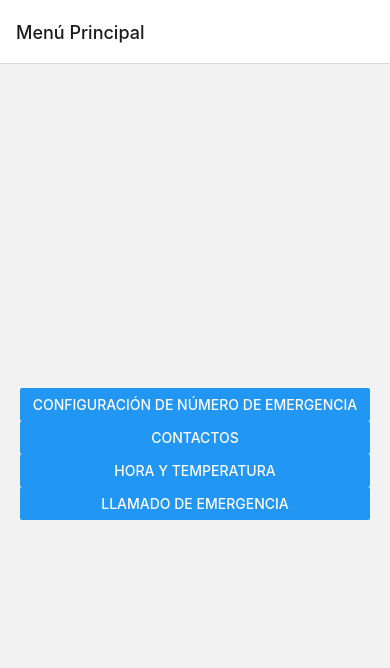
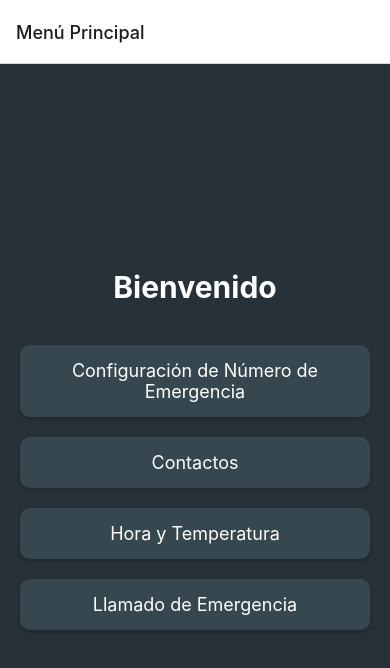
Before and after one commit to tominaccache/funcionalidades, a React Native app: screen / in a window 390 px wide. Shown: the top 668 px of the page. Built offline with nearby package versions, Linux system fonts and the light colour scheme.

Commit message:
contactos y conf nE terminado

```diff
--- a/components/configuracionNumero/configuracionNumero.js
+++ b/components/configuracionNumero/configuracionNumero.js
@@ -1,27 +1,101 @@
-import React, { useState } from 'react';
-import { View, TextInput, Button, AsyncStorage, Text } from 'react-native';
+import React, { useState, useEffect } from 'react';
+import { View, TextInput, Button, StyleSheet, Alert, Text  } from 'react-native';
+import AsyncStorage from '@react-native-async-storage/async-storage';
 
-const ConfiguracionNumero = () => {
-  const [numero, setNumero] = useState('');
-  const [guardado, setGuardado] = useState('');
+const ConfiguracionNumeroEmergencia = () => {
+  const [numeroEmergencia, setNumeroEmergencia] = useState('');
 
-  const guardarNumero = async () => {
-    try {
-      await AsyncStorage.setItem('numeroEmergencia', numero);
-      setGuardado('Número guardado');
-    } catch (error) {
-      console.log(error);
+
+  useEffect(() => {
+    const cargarNumeroEmergencia = async () => {
+      try {
+        const numero = await AsyncStorage.getItem('numeroEmergencia');
+        if (numero) {
+          setNumeroEmergencia(numero);
+        }
+      } catch (error) {
+        console.log("Error al cargar el número de emergencia:", error);
+      }
+    };
+
+    cargarNumeroEmergencia();
+  }, []);
+
+
+    const validarNumero = (numero) => {
+        const formatoValido = /^\d{2}\d{4}\d{4}$/;
+        return formatoValido.test(numero);
+      };
+
+  const guardarNumeroEmergencia = async () => {
+    if (validarNumero(numeroEmergencia)) {
+      try {
+        await AsyncStorage.setItem('numeroEmergencia', numeroEmergencia);
+        Alert.alert('Éxito', 'Número de emergencia guardado correctamente');
+      } catch (error) {
+        console.log("Error al guardar el número de emergencia:", error);
+        Alert.alert('Error', 'No se pudo guardar el número de emergencia');
+      }
+    } else {
+      Alert.alert('Error', 'Por favor ingresa un número de emergencia válido en el formato 11-1234-5678');
     }
   };
 
   return (
-    <View>
-      <Text>Introduce el número de emergencia:</Text>
-      <TextInput keyboardType="phone-pad" value={numero} onChangeText={setNumero} />
-      <Button title="Guardar" onPress={guardarNumero} />
-      {guardado ? <Text>{guardado}</Text> : null}
+    <View style={styles.container}>
+     <Text style={styles.instruccion}>Ingrese numero de emergencia</Text>
+     <Text style={styles.instruccion2}>Formato: 1112345678</Text>
+      <TextInput
+        style={styles.input}
+        placeholder="Ingrese número de emergencia"
+        value={numeroEmergencia}
+        onChangeText={setNumeroEmergencia}
+        keyboardType="phone-pad"
+      />
+      <View style={styles.botonContainer}>
+        <Button
+          title="Guardar Número"
+          onPress={guardarNumeroEmergencia}
+          color="#87CEEB"
+        />
+      </View>
     </View>
   );
 };
 
-export default ConfiguracionNumero;
+const styles = StyleSheet.create({
+  container: {
+    flex: 1,
+    justifyContent: 'center',
+    padding: 20,
+    backgroundColor: '#263238',
+  },
+  input: {
+    height: 50,
+    borderColor: '#ccc',
+    borderWidth: 1,
+    paddingHorizontal: 10,
+    marginBottom: 20,
+    borderRadius: 10,
+    backgroundColor: '#FFFFFF',
+  },
+  botonContainer: {
+    borderRadius: 10,
+    overflow: 'hidden',
+  },
+  instruccion: {
+    fontSize: 22,
+    color: '#FFFFFF',
+    marginBottom: 10,
+    textAlign: 'center',
+  },
+  instruccion2: {
+    fontSize: 18,
+    color: '#808080',
+    marginBottom: 10,
+    textAlign: 'center',
+    marginBottom: '5%',
+  },
+});
+
+export default ConfiguracionNumeroEmergencia;
--- a/components/contactos/contactos.js
+++ b/components/contactos/contactos.js
@@ -1,23 +1,69 @@
-import React from 'react';
-import { View, FlatList, Text, StyleSheet } from 'react-native';
-
-const contactos = [
-  { id: '1', nombre: 'Juan Pérez', telefono: '123-456-789' },
-  { id: '2', nombre: 'Ana Gómez', telefono: '987-654-321' },
-];
+import React, { useState, useEffect } from 'react';
+import { View, Text, FlatList, StyleSheet, ActivityIndicator, Alert } from 'react-native';
+import * as Contacts from 'expo-contacts';
+import AsyncStorage from '@react-native-async-storage/async-storage';
 
 const Contactos = () => {
+  const [contactos, setContactos] = useState([]);
+  const [numeroEmergencia, setNumeroEmergencia] = useState('');
+  const [cargando, setCargando] = useState(true);
+
+  useEffect(() => {
+    const obtenerNumeroEmergencia = async () => {
+      try {
+        const numero = await AsyncStorage.getItem('numeroEmergencia');
+        setNumeroEmergencia(numero || '');
+      } catch (error) {
+        console.log("Error al obtener número de emergencia:", error);
+      }
+    };
+
+const obtenerContactos = async () => {
+      const { status } = await Contacts.requestPermissionsAsync();
+      if (status === 'granted') {
+        const { data } = await Contacts.getContactsAsync({
+          fields: [Contacts.Fields.PhoneNumbers],
+        });
+        if (data.length > 0) {
+          setContactos(data);
+        }
+      } else {
+        Alert.alert('Permiso denegado', 'No se puede acceder a los contactos');
+      }
+      setCargando(false);
+    };
+
+    obtenerNumeroEmergencia();
+    obtenerContactos();
+  }, []);
+
+
+  const renderItem = ({ item }) => {
+    const esEmergencia = item.phoneNumbers && item.phoneNumbers.some((phone) => phone.number === numeroEmergencia);
+
+    return (
+      <View style={styles.contacto}>
+        <Text style={styles.nombre}>{item.name}</Text>
+        {item.phoneNumbers && item.phoneNumbers.map((phone, index) => (
+          <Text key={index} style={styles.telefono}>
+            {phone.number} {esEmergencia && <Text style={styles.iconoEmergencia}>🚨</Text>}
+          </Text>
+        ))}
+      </View>
+    );
+  };
+
+  if (cargando) {
+    return <ActivityIndicator size="large" color="#0000ff" />;
+  }
+
   return (
     <View style={styles.container}>
       <FlatList
         data={contactos}
         keyExtractor={(item) => item.id}
-        renderItem={({ item }) => (
-          <View style={styles.contacto}>
-            <Text>{item.nombre}</Text>
-            <Text>{item.telefono}</Text>
-          </View>
-        )}
+        renderItem={renderItem}
+        ListEmptyComponent={<Text style={styles.mensajeVacio}>No hay contactos disponibles.</Text>}
       />
     </View>
   );
@@ -26,12 +72,43 @@ const Contactos = () => {
 const styles = StyleSheet.create({
     container: {
       flex: 1,
+      justifyContent: 'center',
       padding: 20,
+      backgroundColor: '#263238',
+    },
+    titulo: {
+      fontSize: 30,
+      fontWeight: 'bold',
+      marginBottom: 30,
+      textAlign: 'center',
+      color: '#FFFFFF',
     },
     contacto: {
-    padding: 10,
+      marginBottom: 15,
+    },
+    nombre: {
+      fontSize: 18,
+      fontWeight: 'bold',
+      color: '#FFFFFF',
+      textAlign:'center',
+      marginTop: '2%',
+    },
+    telefono: {
+      fontSize: 16,
+      color: '#B0BEC5',
+      textAlign:'center',
+      marginTop: '2%',
+       paddingBottom: 5,
        borderBottomWidth: 1,
-    borderBottomColor: '#ccc',
+    },
+    iconoEmergencia: {
+      color: '#FF5252',
+    },
+    mensajeVacio: {
+        fontSize: 16,
+        color: '#B0BEC5',
+        textAlign: 'center',
+        marginTop: 20,
       },
   });
 
--- a/components/horaTemperatura/horaTemperatura.js
+++ b/components/horaTemperatura/horaTemperatura.js
@@ -1,32 +1,96 @@
-import React, { useState, useEffect } from 'react';
-import { View, Text } from 'react-native';
+import React, { useEffect, useState } from 'react';
+import { View, Text, StyleSheet, ActivityIndicator } from 'react-native';
+import axios from 'axios';
+import * as Location from 'expo-location';
 
-const HoraTemperatura = () => {
-  const [temperatura, setTemperatura] = useState('');
-  const [fechaHora, setFechaHora] = useState(new Date().toLocaleString());
+const ClimaHora = () => {
+  const [temperatura, setTemperatura] = useState(null);
+  const [ubicacion, setUbicacion] = useState(null);
+  const [cargando, setCargando] = useState(true);
+  const [horaActual, setHoraActual] = useState('');
 
   useEffect(() => {
-    const obtenerTemperatura = async () => {
+    const obtenerUbicacionYClima = async () => {
+      // Obtener permisos de ubicación
+      const { status } = await Location.requestForegroundPermissionsAsync();
+      if (status !== 'granted') {
+        console.log('Permiso de ubicación no otorgado');
+        setCargando(false);
+        return;
+      }
+
+      // Obtener ubicación
+      const ubicacion = await Location.getCurrentPositionAsync({});
+      const { latitude, longitude } = ubicacion.coords;
+      setUbicacion({ latitude, longitude });
+
+      // Obtener clima
+      const apiKey = 'TU_API_KEY_AQUI'; // Reemplaza con tu clave API
       try {
-        const response = await fetch('https://api.openweathermap.org/data/2.5/weather?q=Buenos%20Aires&appid=TU_API_KEY&units=metric');
-        const data = await response.json();
-        setTemperatura(data.main.temp);
+        const respuesta = await axios.get(`https://api.openweathermap.org/data/2.5/weather?lat=${latitude}&lon=${longitude}&appid=${apiKey}&units=metric`);
+        setTemperatura(respuesta.data.main.temp);
       } catch (error) {
-        console.error(error);
+        console.log("Error al obtener clima:", error);
+      } finally {
+        setCargando(false);
       }
     };
 
-    obtenerTemperatura();
-    const intervalo = setInterval(() => setFechaHora(new Date().toLocaleString()), 1000);
-    return () => clearInterval(intervalo);
+    obtenerUbicacionYClima();
+
+    // Actualizar hora cada segundo
+    const intervalo = setInterval(() => {
+      const ahora = new Date();
+      setHoraActual(ahora.toLocaleTimeString());
+    }, 1000);
+
+    return () => clearInterval(intervalo); // Limpiar intervalo al desmontar
   }, []);
 
+  if (cargando) {
+    return <ActivityIndicator size="large" color="#0000ff" />;
+  }
+
   return (
-    <View>
-      <Text>Fecha y Hora: {fechaHora}</Text>
-      <Text>Temperatura: {temperatura} °C</Text>
+    <View style={styles.container}>
+      <Text style={styles.hora}>Hora actual: {horaActual}</Text>
+      {temperatura !== null ? (
+        <Text style={styles.temperatura}>Temperatura: {temperatura} °C</Text>
+      ) : (
+        <Text style={styles.error}>No se pudo obtener la temperatura.</Text>
+      )}
+      {ubicacion && (
+        <Text style={styles.ubicacion}>Ubicación: {ubicacion.latitude}, {ubicacion.longitude}</Text>
+      )}
     </View>
   );
 };
 
-export default HoraTemperatura;
+const styles = StyleSheet.create({
+  container: {
+    flex: 1,
+    justifyContent: 'center',
+    alignItems: 'center',
+    backgroundColor: '#263238',
+  },
+  hora: {
+    fontSize: 24,
+    color: '#FFFFFF',
+    marginBottom: 10,
+  },
+  temperatura: {
+    fontSize: 24,
+    color: '#FFFFFF',
+    marginBottom: 10,
+  },
+  ubicacion: {
+    fontSize: 18,
+    color: '#B0BEC5',
+  },
+  error: {
+    fontSize: 18,
+    color: '#FF5252', // Color para errores
+  },
+});
+
+export default ClimaHora;
--- a/components/pantallaInicial/pantallaInicial.js
+++ b/components/pantallaInicial/pantallaInicial.js
@@ -1,13 +1,34 @@
 import React from 'react';
-import { View, Button, StyleSheet } from 'react-native';
+import { View, TouchableOpacity, Text, StyleSheet } from 'react-native';
 
 const PantallaInicial = ({ navigation }) => {
   return (
     <View style={styles.container}>
-      <Button title="Configuración de Número de Emergencia" onPress={() => navigation.navigate('ConfiguracionNumero')} />
-      <Button title="Contactos" onPress={() => navigation.navigate('Contactos')} />
-      <Button title="Hora y Temperatura" onPress={() => navigation.navigate('HoraTemperatura')} />
-      <Button title="Llamado de Emergencia" onPress={() => navigation.navigate('LlamadoEmergencia')} />
+      <Text style={styles.titulo}>Bienvenido</Text>
+      <TouchableOpacity
+        style={styles.boton}
+        onPress={() => navigation.navigate('ConfiguracionNumero')}
+      >
+        <Text style={styles.botonTexto}>Configuración de Número de Emergencia</Text>
+      </TouchableOpacity>
+      <TouchableOpacity
+        style={styles.boton}
+        onPress={() => navigation.navigate('Contactos')}
+      >
+        <Text style={styles.botonTexto}>Contactos</Text>
+      </TouchableOpacity>
+      <TouchableOpacity
+        style={styles.boton}
+        onPress={() => navigation.navigate('HoraTemperatura')}
+      >
+        <Text style={styles.botonTexto}>Hora y Temperatura</Text>
+      </TouchableOpacity>
+      <TouchableOpacity
+        style={styles.boton}
+        onPress={() => navigation.navigate('LlamadoEmergencia')}
+      >
+        <Text style={styles.botonTexto}>Llamado de Emergencia</Text>
+      </TouchableOpacity>
     </View>
   );
 };
@@ -17,6 +38,30 @@ const styles = StyleSheet.create({
     flex: 1,
     justifyContent: 'center',
     padding: 20,
+    backgroundColor: '#263238',
+  },
+  titulo: {
+    fontSize: 30,
+    fontWeight: 'bold',
+    marginBottom: 30,
+    textAlign: 'center',
+    color: '#FFFFFF',
+  },
+  boton: {
+    backgroundColor: '#37474F',
+    borderRadius: 10,
+    padding: 15,
+    marginVertical: 10,
+    shadowColor: '#000',
+    shadowOffset: { width: 0, height: 2 },
+    shadowOpacity: 0.2,
+    shadowRadius: 4,
+    elevation: 5,
+  },
+  botonTexto: {
+    fontSize: 18,
+    color: '#FFFFFF',
+    textAlign: 'center',
   },
 });
 
--- a/package.json
+++ b/package.json
@@ -14,6 +14,8 @@
     "@react-navigation/native": "^6.1.18",
     "@react-navigation/stack": "^6.4.1",
     "expo": "~51.0.28",
+    "expo-contacts": "~13.0.5",
+    "expo-sensors": "^13.0.9",
     "expo-status-bar": "~1.12.1",
     "react": "18.2.0",
     "react-native": "0.74.5",
```
Also changed, not shown: 1 other file (tests, documents, lock files or other folders). Lines whose indentation alone changed are shown as unchanged.
